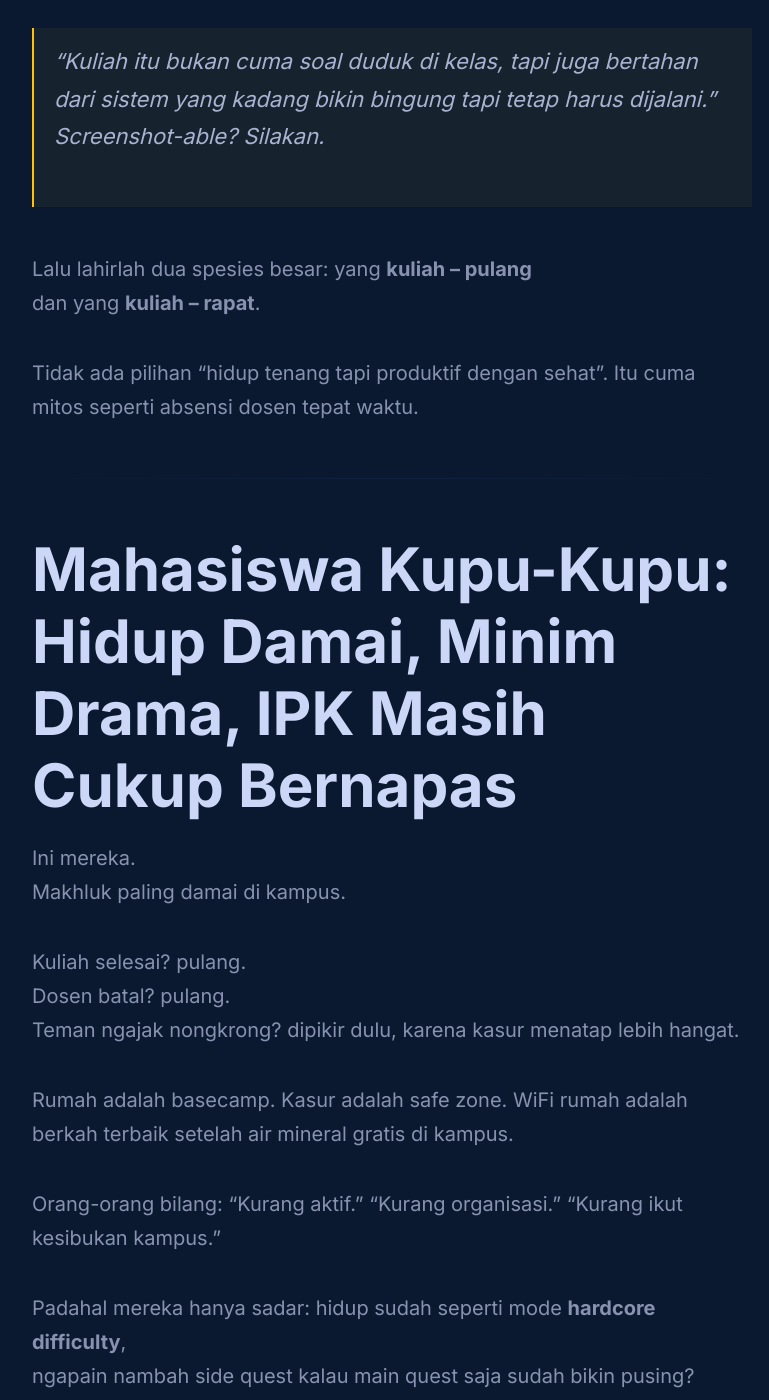
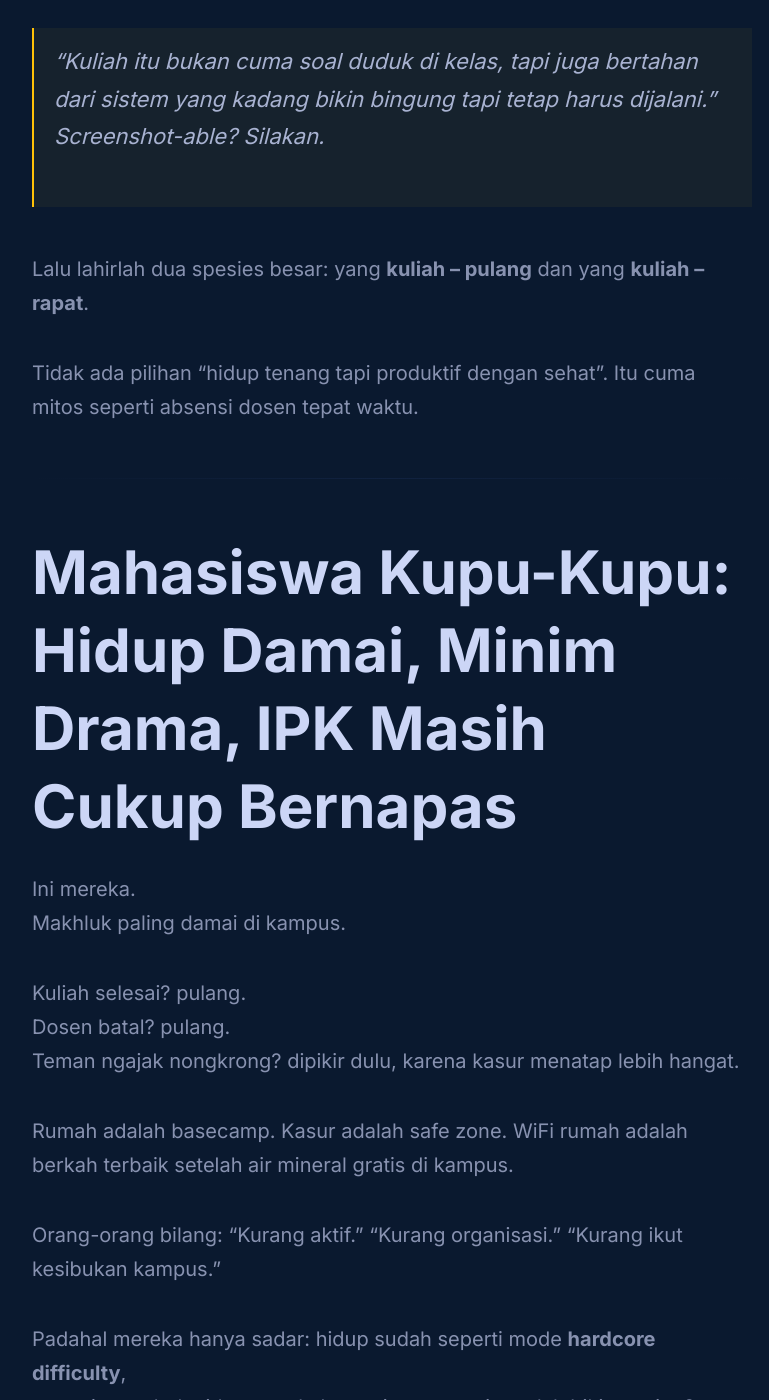
Before and after one commit to allucallu/shitnyata, a Jekyll site: the page built from _posts/2025-12-28-post-4.md, in a window 1280 px wide and 1400 px high, scrolled down 1260 px. Shown: the whole window, without its empty margins (248-1017 px from the left). Built offline with Jekyll 4.4.1, drawn with Linux system fonts in a browser that asks for light colours; comment, search, counter and statistics services are not loaded.

Commit message:
perbaikan tampilan

```diff
--- a/_sass/_layout.scss
+++ b/_sass/_layout.scss
@@ -408,6 +408,19 @@
         p {
             margin-bottom: 2rem;
             line-height: 1.7;
+        }
+
+        h1 {
+            margin-top: 3rem;
+            margin-bottom: 1.5rem;
+            color: $lightest-slate;
+            line-height: 1.3;
+
+            @media (max-width: 600px) {
+                font-size: 24px;
+                /* Fix for user using Single # inside post */
+                margin-top: 2rem;
+            }
         }
 
         h2 {
```
Also changed, not shown: _posts/2025-12-28-post-4.md (line endings or trailing spaces).
